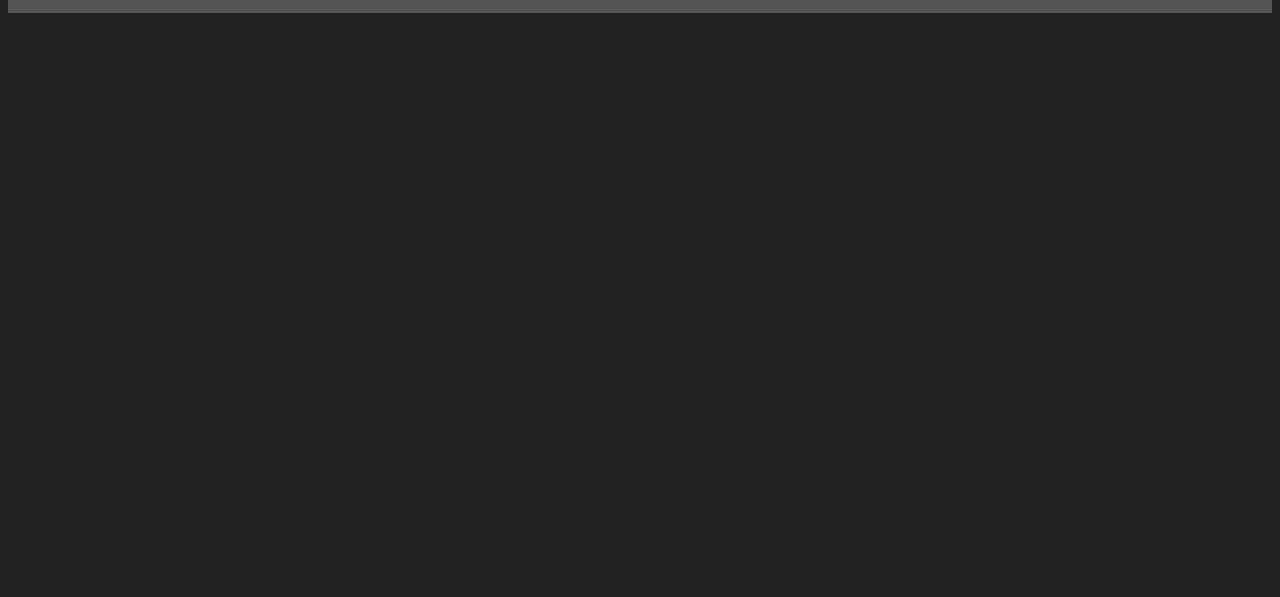
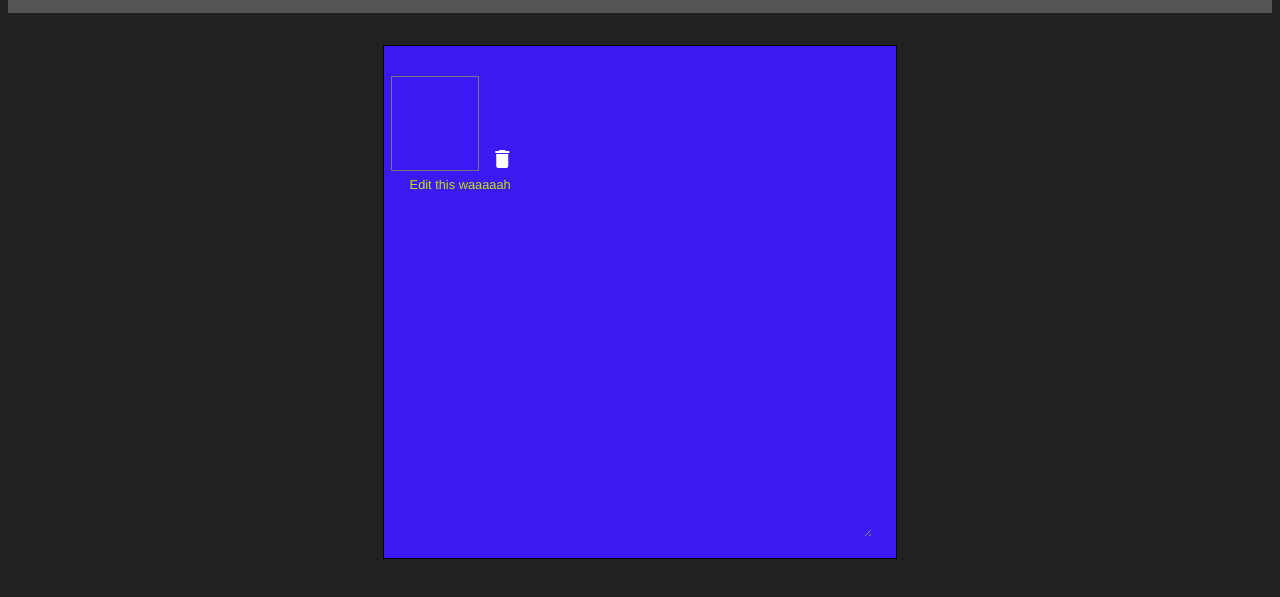
Before and after one commit to iths-daniel-holbling/postIts, a website built with webpack: page src/index.html in a window 1280 px wide. Both pictures are taken after a click on the icon "add". Shown: the part 101-698 px from the top of the page. Built offline with nearby package versions, Linux system fonts and the light colour scheme.

Commit message:
Debugging and added color changer

```diff
--- a/src/scripts/index.js
+++ b/src/scripts/index.js
@@ -3,44 +3,70 @@ let notes = [];
 let jsonNotes = "";
 
 class Note {
-
     constructor(text, color, notenumber) {
         this.text = text;
         this.color = color;
         this.notenumber = notenumber;
     }
 
+    // markup() {
+    //     return `
+    //         <div class="note-buttons">
+    //             <i class="material-icons md-dark edit">edit</i>
+    //             <i class="material-icons md-dark color">colorize</i>
+    //             <i class="material-icons md-dark delete">delete</i>
+    //         </div>
+    //         <textarea>${this.text}</textarea>
+    //     `;
+    // }
+
     markup() {
         return `
             <div class="note-buttons">
-                <i class="material-icons md-dark edit">edit</i>
-                <i class="material-icons md-dark color">colorize</i>
+                <input type="color" class="colorpicker" name="colorpicker" value="${this.color}">
                 <i class="material-icons md-dark delete">delete</i>
             </div>
             <textarea>${this.text}</textarea>
         `;
     }
 }
+
+
+
 function createEventListeners(notenumber){
-    let noteObj = notes[notenumber];
-    let noteElem = document.querySelectorAll('.note')[notenumber];
+    let index = notes.findIndex(x => x.notenumber === notenumber);
+    let noteObj = notes[index];
+    let noteElem = document.querySelectorAll('.note')[index];
     let delNote = noteElem.querySelector('.delete');
     let textArea = noteElem.querySelector('textarea');
+    let colorPicker = noteElem.querySelector('input');
+
     delNote.addEventListener('click', function(){
         notes = notes.filter(function(obj) {
             return obj.notenumber !== notenumber;
         });
         noteElem.remove();
         console.log(notes);
+        saveNotes();
     });
+
     textArea.addEventListener('keyup',function(){
         noteObj.text = textArea.value;
         saveNotes();
     });
+
+    colorPicker.addEventListener('change', function (){
+        noteObj.color = colorPicker.value;
+        noteElem.style = `background-color: ${noteObj.color};`;
+        saveNotes();
+    });
 }
 
+
+
 function loadSavedNotes(){
-    if(localStorage.notes !== 'undefined'){
+    console.log(localStorage.notes);
+    if(typeof localStorage.notes !== 'undefined'){
         let parsedNotes = JSON.parse(localStorage.notes);
         console.log(parsedNotes);
         notes = parsedNotes;
@@ -50,10 +76,10 @@ function loadSavedNotes(){
             let noteMarkup = document.createElement('div');
             noteMarkup.className = "note";
             noteMarkup.setAttribute('notenumber',newNote.notenumber);
+            noteMarkup.style = `background-color: ${newNote.color};`;
             noteMarkup.innerHTML = `
             <div class="note-buttons">
-                <i class="material-icons md-dark edit">edit</i>
-                <i class="material-icons md-dark color">colorize</i>
+                <input type="color" class="colorpicker" name="colorpicker" value="${newNote.color}">
                 <i class="material-icons md-dark delete">delete</i>
             </div>
             <textarea>${newNote.text}</textarea>
@@ -64,10 +90,21 @@ function loadSavedNotes(){
         }
     }
 }
+
+
+
 function saveNotes(){
     jsonNotes = JSON.stringify(notes);
     localStorage.setItem('notes',jsonNotes);
 }
+
+
+
+function randomColor(){
+    return "#000000".replace(/0/g,function(){return (~~(Math.random()*16)).toString(16);});
+}
+
+
 
 function init(){
     loadSavedNotes();
@@ -80,11 +117,19 @@ function init(){
         }
     });
     addBtn.addEventListener('click', function(){
-        let newNote = new Note("Edit this waaaaah","rgba(255,255,0,0.5)",notes.length);
+        console.log(notes);
+        let newNote;
+        if(notes === undefined || notes.length == 0){
+            newNote = new Note("Edit this waaaaah",randomColor(),notes.length);
+        }else{
+            newNote = new Note("Edit this waaaaah",randomColor(),(notes[notes.length-1].notenumber+1));
+        }
+
         let notesDiv = document.querySelector(".notes");
         let noteMarkup = document.createElement('div');
         noteMarkup.className = "note";
-        noteMarkup.setAttribute('notenumber',newNote.notenumber);
+        noteMarkup.setAttribute('notenumber', newNote.notenumber);
+        noteMarkup.style = `background-color: ${newNote.color};`;
         noteMarkup.innerHTML = newNote.markup();
         notesDiv.appendChild(noteMarkup);
         notes.push(newNote);
--- a/src/styles/index.scss
+++ b/src/styles/index.scss
@@ -1,6 +1,5 @@
 $textColor: white;
 $toolBarColor: #333;
-$noteColor: rgba(255,255,0,0.5);
 $backGroundColor: #222;
 $stdBorder: 1px solid white;
 
@@ -12,7 +11,17 @@ $stdBorder: 1px solid white;
   flex-wrap: wrap;
 }
 
+$animationDelay: 1;
+@for $i from 1 through 15 {
+	.notes div:nth-of-type(#{$i}) {
+		animation-delay: #{($i)/30}s;
+  }
+}
 
+@keyframes fade-in {
+  0% { opacity: 0; }
+  100% { opacity: 1; }
+}
 
 
 body {
@@ -56,26 +65,36 @@ body {
       height: 40vw;
       border: 1px solid black;
       margin: 2.5vw;
-      background-color: $noteColor;
       .note-buttons {
         width: 100%;
-        height: 10%;
+        height: 20%;
         margin:0;
         padding:0;
+        margin-bottom: 5px;
       }
       textarea {
         width: 90%;
-        height: 80%;
+        height: 70%;
         margin:0;
-        margin-top: 5%;
         background-color: transparent;
         border: none;
         color: white;
         mix-blend-mode: difference;
         font-family: "Arimo";
-        font-weight: bolder;
-        font-size: 1em;
+        font-size: 0.8em;
       }
+      input {
+        width: 18%;
+        height: 100%;
+        padding: 0;
+        border: none;
+        background-color: transparent;
+        margin: 5px;
+        cursor: pointer;
+      }
+      animation-name: fade-in;
+      animation-fill-mode: both;
+      animation-duration: .5s;
     }
     .note-list {
       width: 100vw;
@@ -86,7 +105,7 @@ body {
         }
       }
       textarea {
-        font-size: 2.4em;
+        font-size: 1.92em;
       }
     }
     .proto {
```
